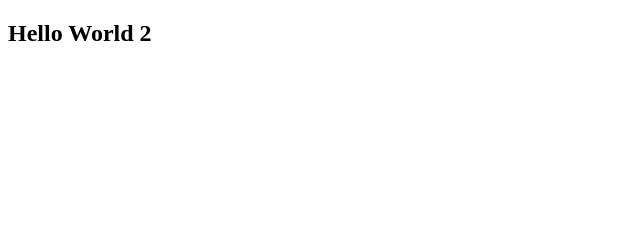
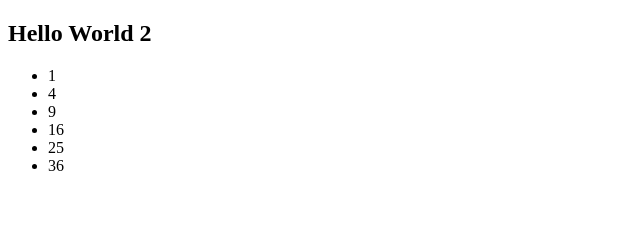
Before and after one commit to varuniit1994/react_practice, a React (Create React App) app: page / in a window 1280 px wide. Shown: the top 225 px of the page, without its empty margins (0-640 px from the left). Built offline with nearby package versions, Linux system fonts and the light colour scheme.

Commit message:
ittrating over array in jsx

```diff
--- a/src/App.js
+++ b/src/App.js
@@ -14,10 +14,15 @@ function SecoundComponent()
   )
 }
 
+const arr=[1,2,3,4,5,6];
+
 function App() {
   return (
     <div>
       {3>5?<FirstComponent/>:<SecoundComponent/>}
+      <ul>
+          {arr.map(val=><li>{val**2}</li>)}
+      </ul>
     </div>
   )
 }
```
